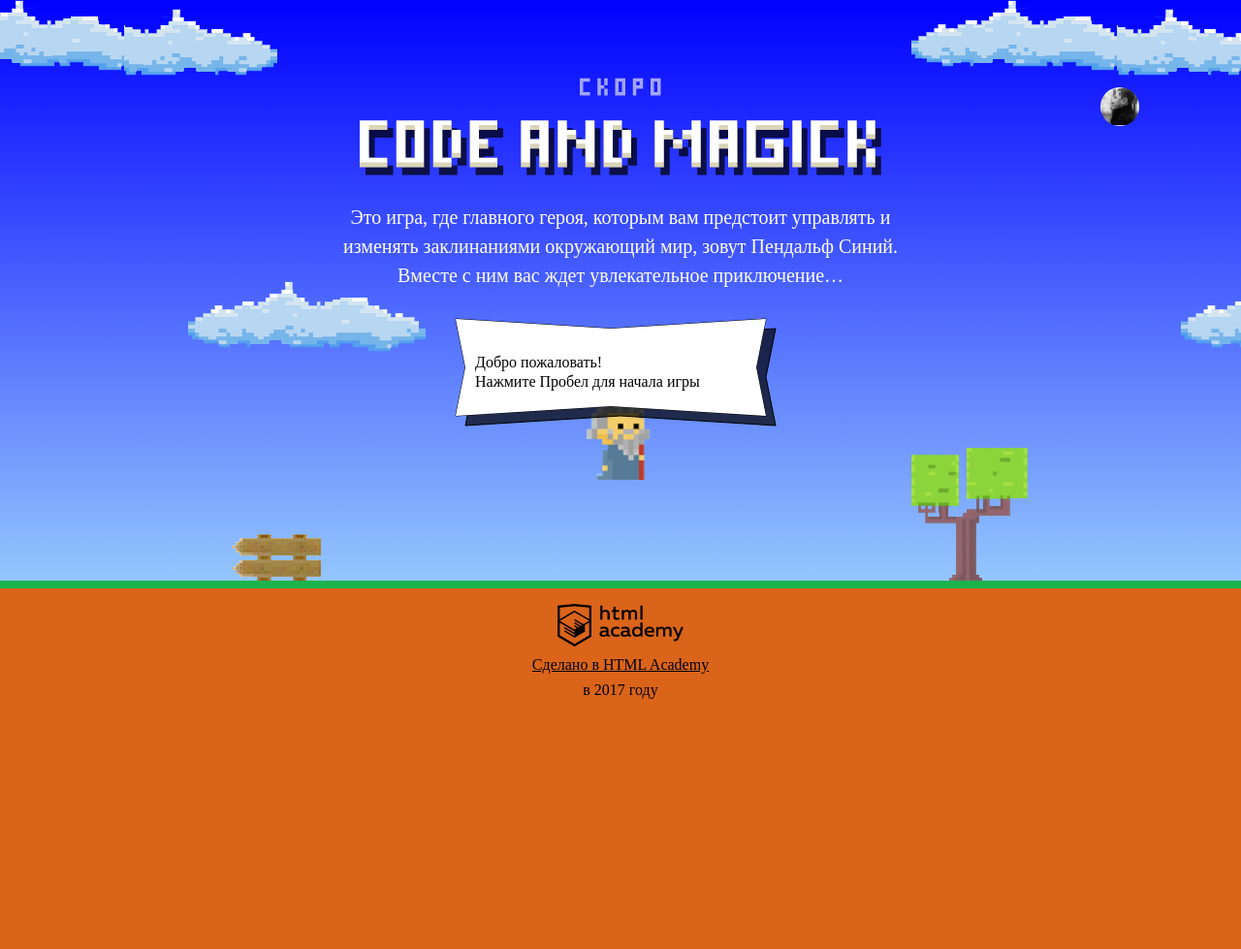
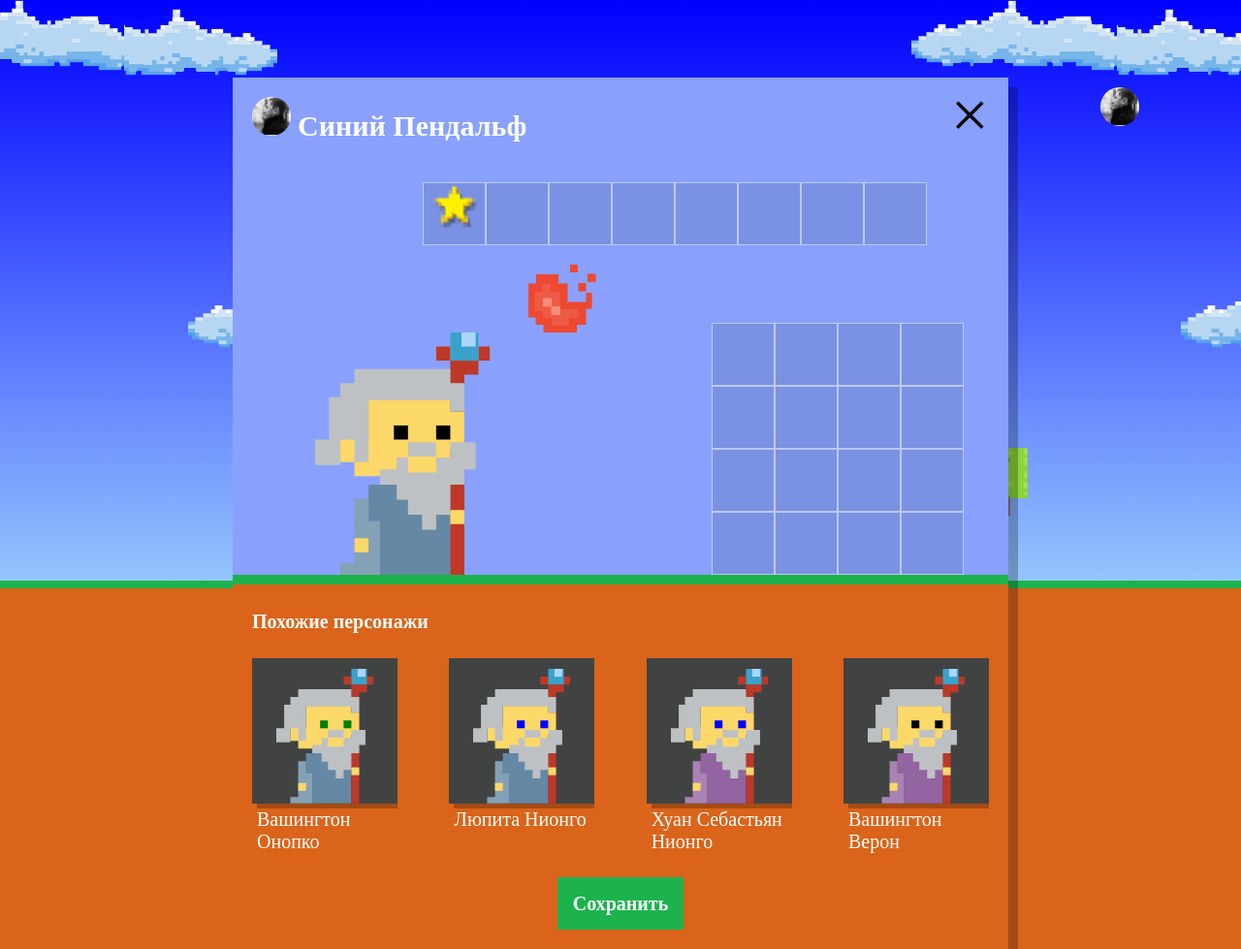
Before and after one commit to pilya-vrn/1313309-code-and-magick-20, a website: page index.html in a window 1280 px wide. Shown: the whole page at 97% size. Before the commit the page ends 800 px from the top, so only its background shows below. Drawn offline with Linux system fonts and the light colour scheme; a web font is replaced by a local one.

Commit message:
выполнил задание: нас орда

```diff
--- a/index.html
+++ b/index.html
@@ -206,6 +206,7 @@
   }
 </script>
 <script src="js/game.js"></script>
+<script src="js/setup.js"></script>
 
 </body>
 </html>
--- /dev/null
+++ b/js/setup.js
@@ -0,0 +1,38 @@
+'use strict';
+
+var userDialog = document.querySelector('.setup');
+userDialog.classList.remove('hidden');
+
+var similarListElement = userDialog.querySelector('.setup-similar-list');
+
+var similarWizardTemplate = document.querySelector('#similar-wizard-template').content.querySelector('.setup-similar-item');
+
+var nameWizard = ['Иван', 'Хуан Себастьян', 'Мария', 'Кристоф', 'Виктор', 'Юлия', 'Люпита', 'Вашингтон'];
+var surnameWizard = ['да Марья', 'Верон', 'Мирабелла', 'Вальц', 'Онопко', 'Топольницкая', 'Нионго', 'Ирвинг'];
+var coatColor = ['rgb(101, 137, 164)', 'rgb(241, 43, 107)', 'rgb(146, 100, 161)', 'rgb(56, 159, 117)', 'rgb(215, 210, 55)', 'rgb(0, 0, 0)'];
+var eyesColor = ['black', 'red', 'blue', 'yellow', 'green'];
+var wizards = [];
+
+for (var j = 0; j < 4; j++) {
+  wizards[j] = {name: nameWizard[Math.floor(Math.random() * nameWizard.length)] + ' ' + surnameWizard[Math.floor(Math.random() * surnameWizard.length)], coatColor: coatColor[Math.floor(Math.random() * coatColor.length)],
+    eyesColor: eyesColor[Math.floor(Math.random() * eyesColor.length)]};
+}
+
+
+var renderWizard = function (wizard) {
+  var wizardElement = similarWizardTemplate.cloneNode(true);
+
+  wizardElement.querySelector('.setup-similar-label').textContent = wizard.name;
+  wizardElement.querySelector('.wizard-coat').style.fill = wizard.coatColor;
+  wizardElement.querySelector('.wizard-eyes').style.fill = wizard.eyesColor;
+
+  return wizardElement;
+};
+
+var fragment = document.createDocumentFragment();
+for (var i = 0; i < wizards.length; i++) {
+  fragment.appendChild(renderWizard(wizards[i]));
+}
+similarListElement.appendChild(fragment);
+
+userDialog.querySelector('.setup-similar').classList.remove('hidden');
```
